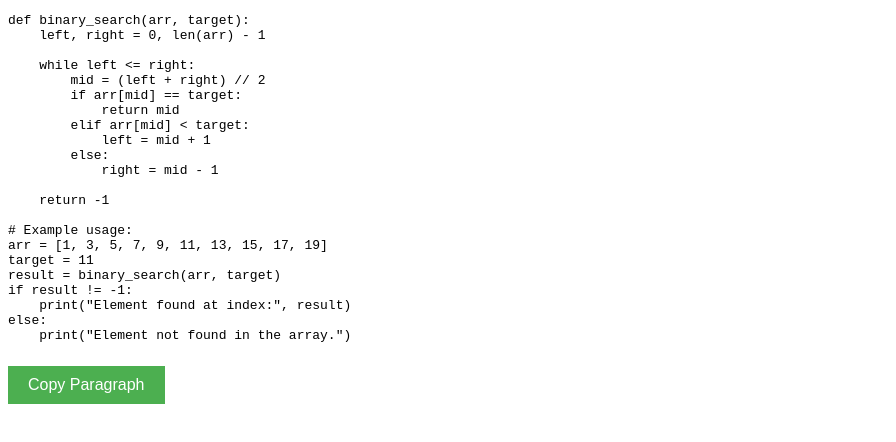
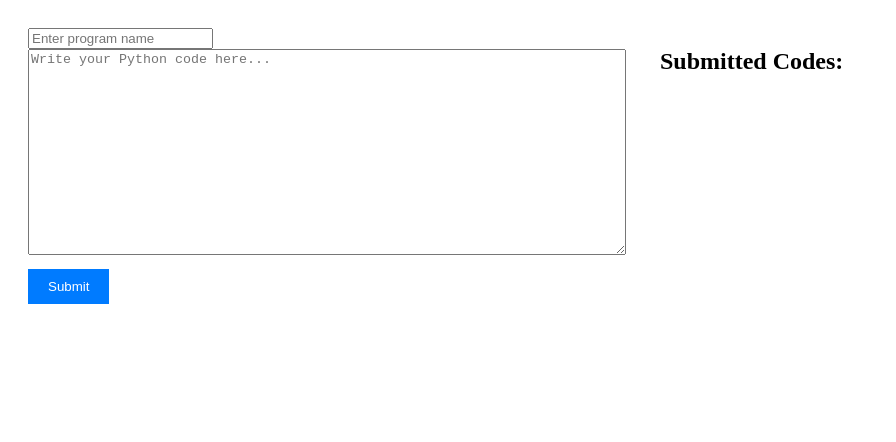
Before and after one commit to lokesh-232/prc, a plain HTML site: page index.html in a window 1280 px wide. Shown: the whole page, without its empty margins (0-896 px from the left). Drawn offline with Linux system fonts and the light colour scheme.

Commit message:
Update index.html

```diff
--- a/index.html
+++ b/index.html
@@ -3,71 +3,118 @@
 <head>
     <meta charset="UTF-8">
     <meta name="viewport" content="width=device-width, initial-scale=1.0">
-    <title>Display and Copy Paragraph</title>
+    <title>Python Code Editor</title>
     <style>
-        #copyButton {
-            background-color: #4CAF50;
-            border: none;
-            color: white;
-            padding: 10px 20px;
-            text-align: center;
-            text-decoration: none;
-            display: inline-block;
-            font-size: 16px;
-            margin-top: 10px;
-            cursor: pointer;
-        }
+        .container {
+    display: flex;
+}
+
+.input, .output {
+    flex: 1;
+    padding: 20px;
+}
+
+textarea {
+    width: 100%;
+    height: 200px;
+    margin-bottom: 10px;
+}
+
+button {
+    padding: 10px 20px;
+    background-color: #007bff;
+    color: #fff;
+    border: none;
+    cursor: pointer;
+}
+
+button:hover {
+    background-color: #0056b3;
+}
+
+ul {
+    list-style-type: none;
+    padding: 0;
+}
+
+li {
+    margin-bottom: 10px;
+    border: 1px solid #ddd;
+    padding: 10px;
+    background-color: #f9f9f9;
+}
+
     </style>
 </head>
 <body>
-    <pre id="paragraph">def binary_search(arr, target):
-    left, right = 0, len(arr) - 1
+    <div class="container">
+        <div class="input">
+            <input type="text" id="programName" placeholder="Enter program name">
+            <textarea id="codeInput" placeholder="Write your Python code here..."></textarea>
+            <button onclick="submitCode()">Submit</button>
+        </div>
+        <div class="output">
+            <h2>Submitted Codes:</h2>
+            <ul id="submittedCodes"></ul>
+        </div>
+    </div>
+    <script >
+        // Function to submit code
+function submitCode() {
+    var programName = document.getElementById('programName').value.trim();
+    var code = document.getElementById('codeInput').value.trim();
+    if (programName !== '' && code !== '') {
+        // Save code to local storage
+        var submittedCodes = localStorage.getItem('submittedCodes');
+        submittedCodes = submittedCodes ? JSON.parse(submittedCodes) : [];
+        submittedCodes.push({name: programName, code: code});
+        localStorage.setItem('submittedCodes', JSON.stringify(submittedCodes));
+        // Display submitted codes
+        displaySubmittedCodes(submittedCodes);
+        // Clear input fields
+        document.getElementById('programName').value = '';
+        document.getElementById('codeInput').value = '';
+    } else {
+        alert('Please enter program name and write some Python code before submitting.');
+    }
+}
 
-    while left <= right:
-        mid = (left + right) // 2
-        if arr[mid] == target:
-            return mid
-        elif arr[mid] < target:
-            left = mid + 1
-        else:
-            right = mid - 1
+// Function to display submitted codes
+function displaySubmittedCodes(submittedCodes) {
+    var ul = document.getElementById('submittedCodes');
+    ul.innerHTML = '';
+    submittedCodes.forEach(function(program) {
+        var li = document.createElement('li');
+        var copyButton = document.createElement('button');
+        copyButton.textContent = 'Copy';
+        copyButton.setAttribute('id', program.name);
+        copyButton.addEventListener('click', function() {
+            copyCode(program.code);
+        });
+        li.textContent = program.name + ': ' + program.code;
+        li.appendChild(copyButton);
+        ul.appendChild(li);
+    });
+}
 
-    return -1
+// Function to copy code to clipboard
+function copyCode(code) {
+    navigator.clipboard.writeText(code)
+        .then(function() {
+            alert('Code copied to clipboard!');
+        })
+        .catch(function(error) {
+            console.error('Failed to copy code: ', error);
+        });
+}
 
-# Example usage:
-arr = [1, 3, 5, 7, 9, 11, 13, 15, 17, 19]
-target = 11
-result = binary_search(arr, target)
-if result != -1:
-    print("Element found at index:", result)
-else:
-    print("Element not found in the array.")
-</pre>
-    <button id="copyButton" onclick="copyParagraph()">Copy Paragraph</button>
+// Display submitted codes on page load
+window.onload = function() {
+    var submittedCodes = localStorage.getItem('submittedCodes');
+    submittedCodes = submittedCodes ? JSON.parse(submittedCodes) : [];
+    displaySubmittedCodes(submittedCodes);
+};
 
-    <script>
-        function copyParagraph() {
-            var paragraph = document.getElementById("paragraph");
-            var paragraphText = paragraph.innerText;
-
-            // Create a textarea element to hold the content temporarily
-            var textArea = document.createElement("textarea");
-            textArea.value = paragraphText;
-            document.body.appendChild(textArea);
-
-            // Select the text inside the textarea
-            textArea.select();
-            textArea.setSelectionRange(0, 99999); /* For mobile devices */
-
-            // Copy the text to the clipboard
-            document.execCommand("copy");
-
-            // Remove the textarea element
-            document.body.removeChild(textArea);
-
-            // Alert that content has been copied
-            alert("Text copied to clipboard:\n" + paragraphText);
-        }
     </script>
 </body>
 </html>
```
